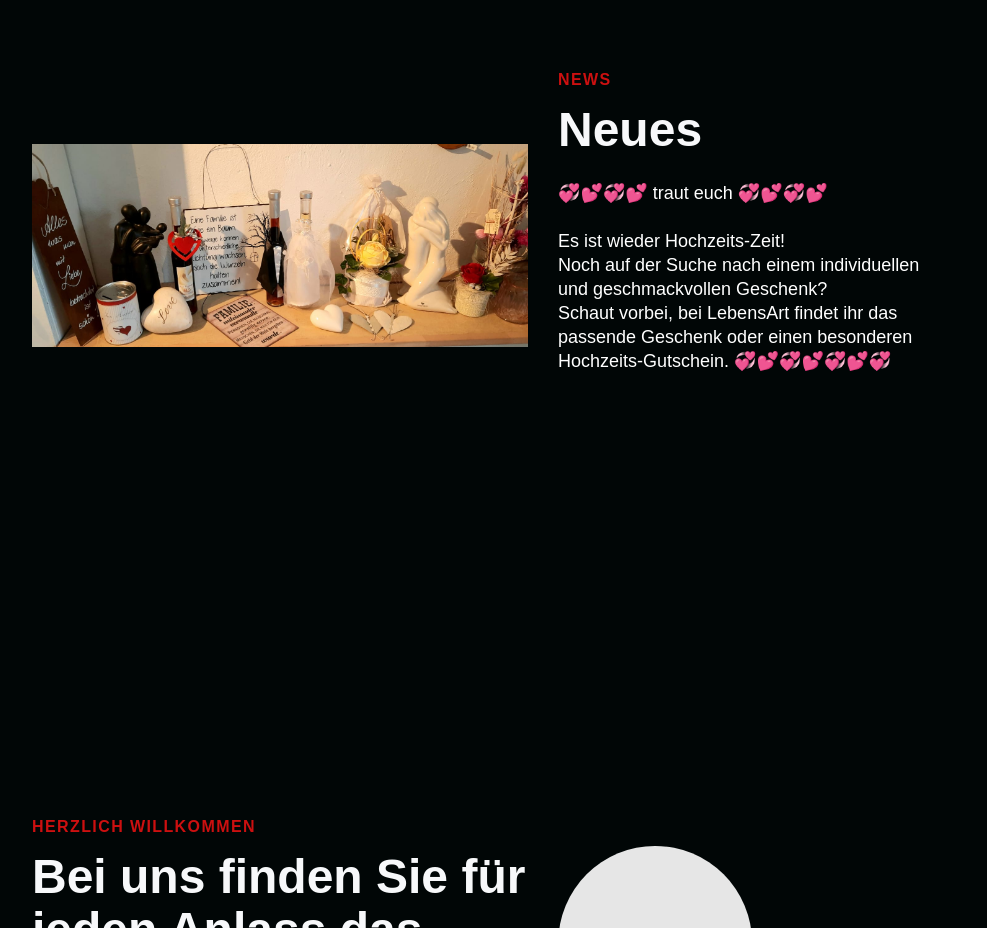
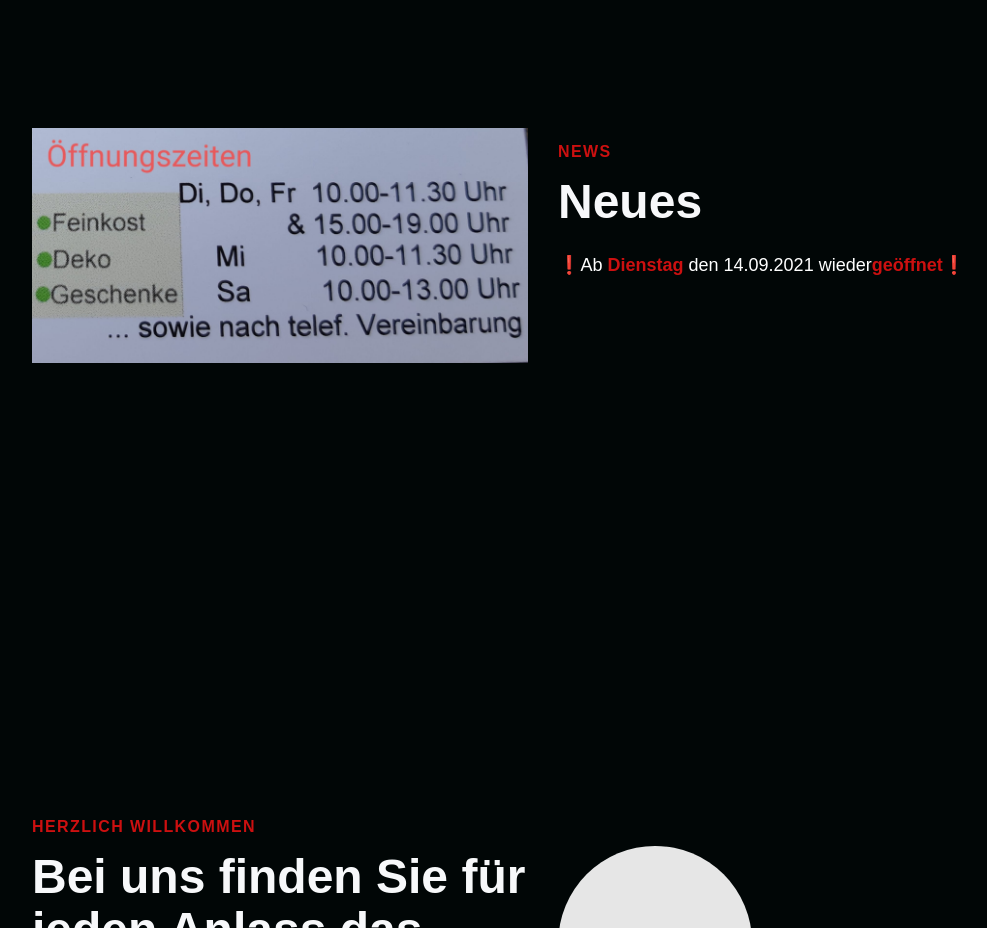
Before and after one commit to JanDupont/Website-Lebensart, a React (Create React App) app: page / in a window 1280 px wide. Shown: the part 940-1868 px from the top of the page, without its empty margins (97-1084 px from the left). Built offline with nearby package versions, Linux system fonts and the light colour scheme; a web font is replaced by a local one.

Commit message:
Neues: wieder geöffnet

```diff
--- a/src/components/InfoSection/Data.js
+++ b/src/components/InfoSection/Data.js
@@ -56,17 +56,11 @@ export const homeObjNews = {
     topLine: 'News',
     headline: 'Neues',
     description: [
-        '💞💕💞💕 traut euch 💞💕💞💕', <br/>,<br/>,
-        "Es ist wieder Hochzeits-Zeit!",<br/>,
-        'Noch auf der Suche nach einem individuellen', <br/>,
-        'und geschmackvollen Geschenk?', <br/>,
-        'Schaut vorbei, bei LebensArt findet ihr das', <br/>,
-        'passende Geschenk oder einen besonderen', <br/>,
-        'Hochzeits-Gutschein. 💞💕💞💕💞💕💞'
+        '❗Ab', <strong style={{color: '#CC1010'}}> Dienstag </strong>, 'den 14.09.2021 wieder', <strong style={{color: '#CC1010'}}>geöffnet❗</strong>, <br/>,<br/>,
     ],
     imgStart: true,
     mobileImgStart: true,
-    img: require('../../images/LebensArt_Hochzeit.jpg').default,
+    img: require('../../images/LebensArt_Dupont_Oeffnungszeiten.jpg').default,
     alt: 'Bild über Neuigkeiten',
     dark: true,
     primary: false,
--- a/src/components/Signin/index.js
+++ b/src/components/Signin/index.js
@@ -21,10 +21,10 @@ const SignIn = () => {
                         <Form action='#'>
                             <FormH1><strong>Impressum</strong></FormH1>
                             <Text>
-                                <p>Inhaber: Martin Dupont, Rosenweg 12, 54411 Hermeskeil Tel. 06503/8933</p>
+                                <p>Inhaber: Silvia Dupont, Rosenweg 12, 54411 Hermeskeil Tel. 06503/8933</p>
                                 <br></br>
                                 <strong><p>Anbieterkennung i.S.d. TDG/MD StV sowie Verantwortlicher:</p>
-                                    <p>Martin Dupont</p>
+                                    <p>Silvia Dupont</p>
                                     <p>Lebensart</p>
                                     <p>Rosenweg 12, D-54411 Hermeskeil</p>
                                     <br></br>
```
Also changed, not shown: src/images/LebensArt_Dupont_Oeffnungszeiten.jpg (added).
